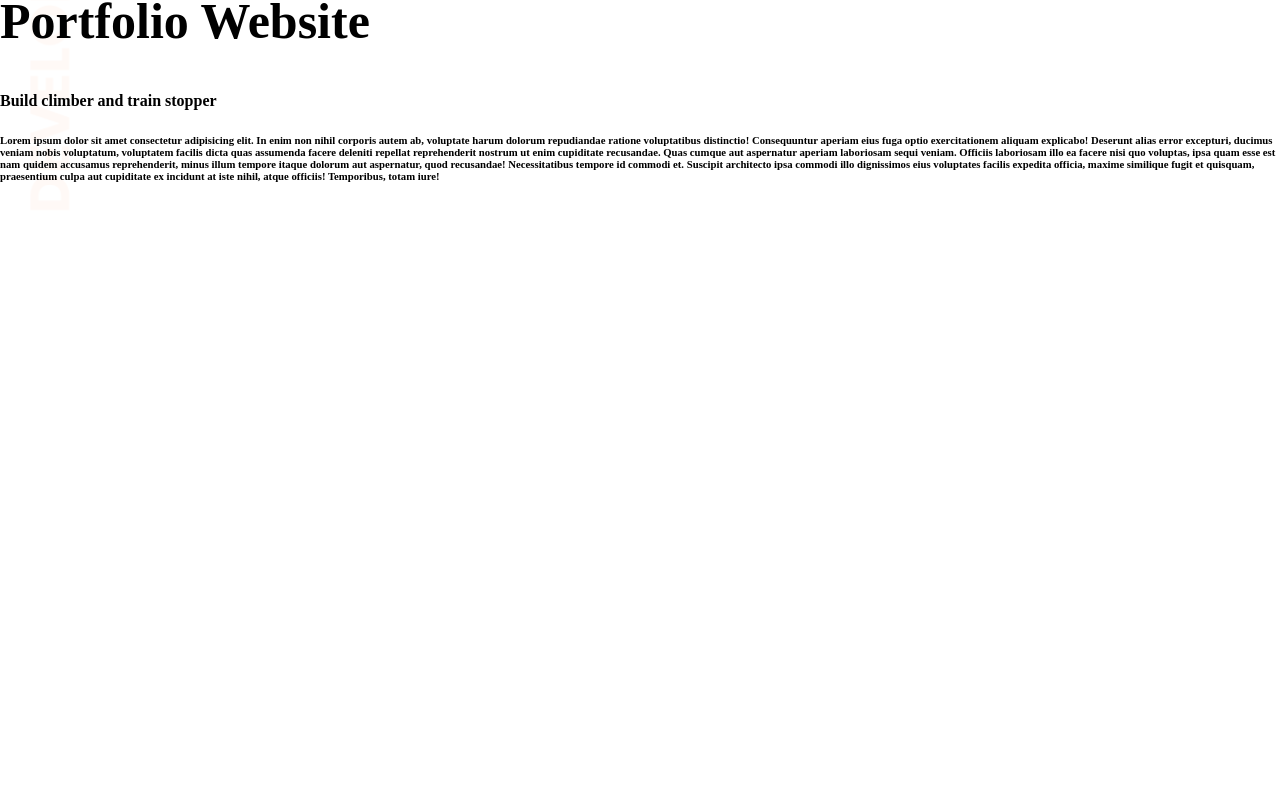
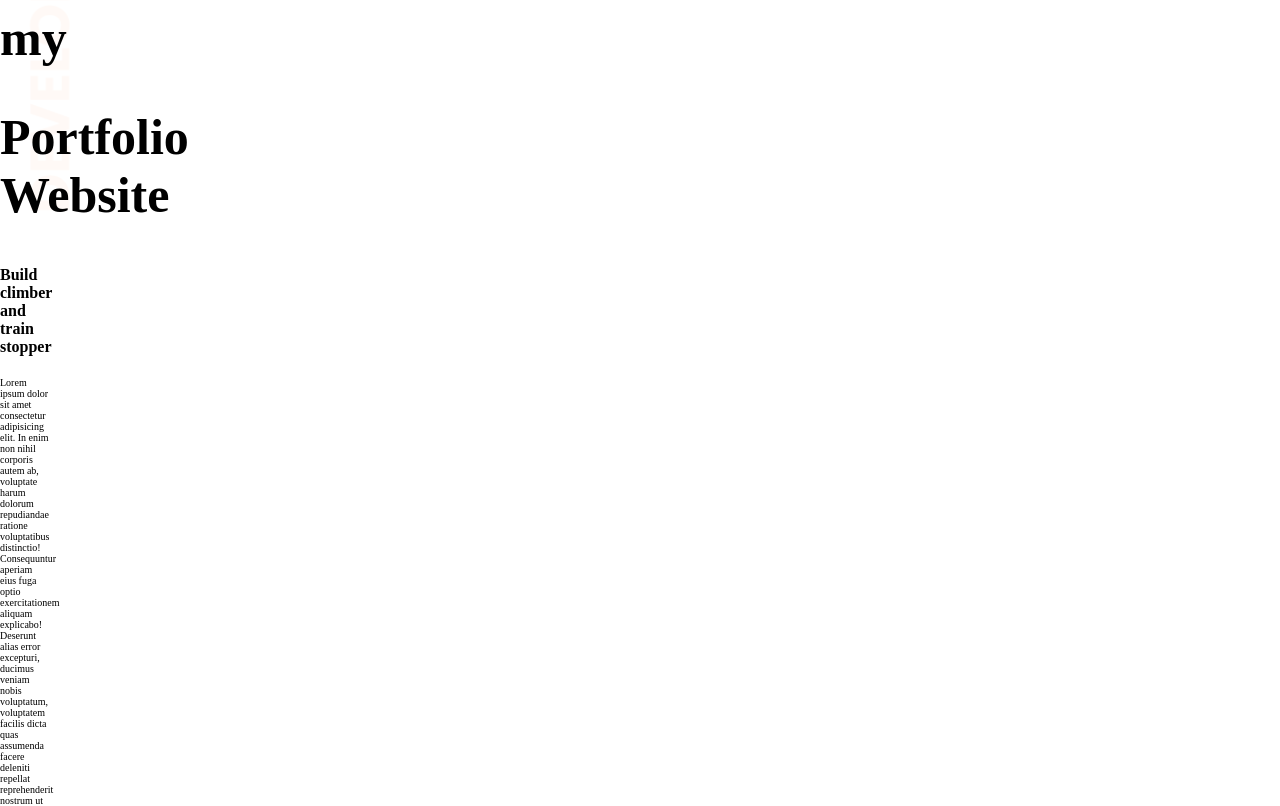
Before and after one commit to kmsanjar47/demo-website-html-css, a plain HTML site: page index.html in a window 1280 px wide. Shown: the part 149-955 px from the top of the page. Before the commit the page ends 800 px from the top, so only its background shows below. Drawn offline with Linux system fonts and the light colour scheme.

Commit message:
Added Css

```diff
--- a/index.html
+++ b/index.html
@@ -1,22 +1,46 @@
 <!DOCTYPE html>
 <html lang="en">
   <head>
-    <meta charset="UTF-8">
-    <meta http-equiv="X-UA-Compatible" content="IE=edge">
-    <meta name="viewport" content="width=device-width, initial-scale=1.0">
-    <link rel="stylesheet" href="style.css">
+    <meta charset="UTF-8" />
+    <meta http-equiv="X-UA-Compatible" content="IE=edge" />
+    <meta name="viewport" content="width=device-width, initial-scale=1.0" />
+    <link rel="stylesheet" href="style.css" />
+    <link rel="preconnect" href="https://fonts.googleapis.com" />
+    <link rel="preconnect" href="https://fonts.gstatic.com" crossorigin />
+    <link
+      href="https://fonts.googleapis.com/css2?family=Poppins&display=swap"
+      rel="stylesheet"
+    />
     <title>Demo portfolio website</title>
   </head>
   <body>
-    <section>
-        <div>
+    <section class="top-section">
+      <div class="top-section-left-div">
         <h1>Welcome to my</h1>
-            <h1>Portfolio Website</h1>
+        <h1>
+          <span class="top-section-portfolio-text">Portfolio</span> Website
+        </h1>
         <h4><b>Build climber and train stopper</b></h4>
-            <h6>Lorem ipsum dolor sit amet consectetur adipisicing elit. In enim non nihil corporis autem ab, voluptate harum dolorum repudiandae ratione voluptatibus distinctio! Consequuntur aperiam eius fuga optio exercitationem aliquam explicabo!
-            Deserunt alias error excepturi, ducimus veniam nobis voluptatum, voluptatem facilis dicta quas assumenda facere deleniti repellat reprehenderit nostrum ut enim cupiditate recusandae. Quas cumque aut aspernatur aperiam laboriosam sequi veniam.
-            Officiis laboriosam illo ea facere nisi quo voluptas, ipsa quam esse est nam quidem accusamus reprehenderit, minus illum tempore itaque dolorum aut aspernatur, quod recusandae! Necessitatibus tempore id commodi et.
-            Suscipit architecto ipsa commodi illo dignissimos eius voluptates facilis expedita officia, maxime similique fugit et quisquam, praesentium culpa aut cupiditate ex incidunt at iste nihil, atque officiis! Temporibus, totam iure!</h6>
+        <p style="font-size: 10px">
+          Lorem ipsum dolor sit amet consectetur adipisicing elit. In enim non
+          nihil corporis autem ab, voluptate harum dolorum repudiandae ratione
+          voluptatibus distinctio! Consequuntur aperiam eius fuga optio
+          exercitationem aliquam explicabo! Deserunt alias error excepturi,
+          ducimus veniam nobis voluptatum, voluptatem facilis dicta quas
+          assumenda facere deleniti repellat reprehenderit nostrum ut enim
+          cupiditate recusandae. Quas cumque aut aspernatur aperiam laboriosam
+          sequi veniam. Officiis laboriosam illo ea facere nisi quo voluptas,
+          ipsa quam esse est nam quidem accusamus reprehenderit, minus illum
+          tempore itaque dolorum aut aspernatur, quod recusandae! Necessitatibus
+          tempore id commodi et. Suscipit architecto ipsa commodi illo
+          dignissimos eius voluptates facilis expedita officia, maxime similique
+          fugit et quisquam, praesentium culpa aut cupiditate ex incidunt at
+          iste nihil, atque officiis! Temporibus, totam iure!
+        </p>
+        <button class="top-section-left-div-button">HIRE ME</button>
+      </div>
+      <div class="top-section-right-div">
+        <img src="./images/my-bg.png" alt="bg-with-profile-pic" />
       </div>
     </section>
   </body>
```
Lines whose indentation alone changed are shown as unchanged.
